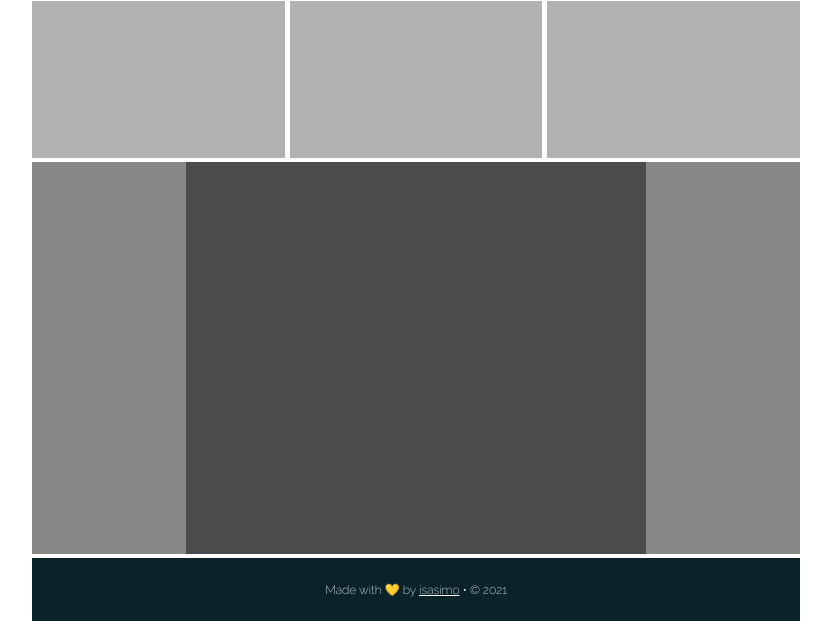
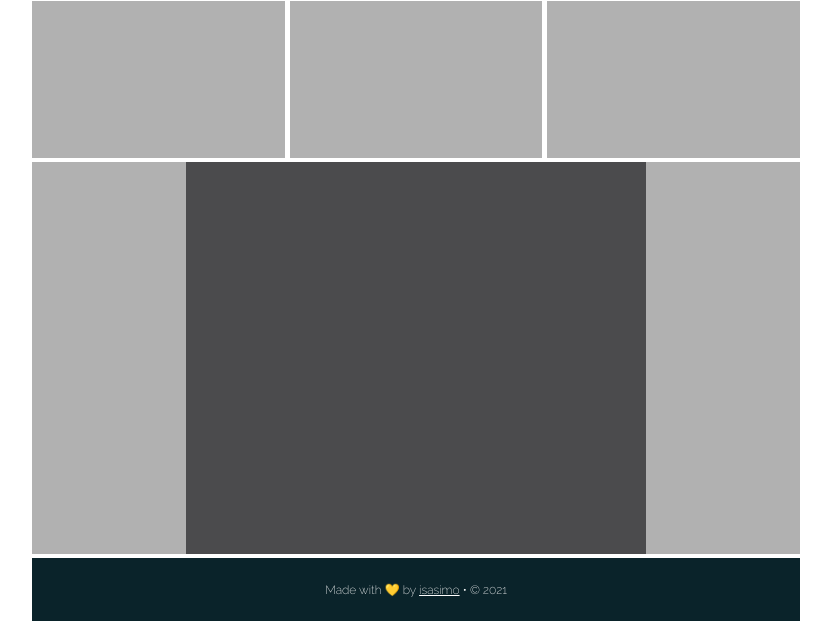
Before and after one commit to isasimo-itacademy/vue-sprint1-tasca2, a plain HTML site: page index.html in a window 1280 px wide. Shown: the part 179-800 px from the top of the page, without its empty margins (224-1055 px from the left). Drawn offline with Linux system fonts and the light colour scheme.

Commit message:
changed color

```diff
--- a/styles.css
+++ b/styles.css
@@ -108,7 +108,7 @@
 
 .main-section {
   flex-basis: 50%;
-  background-color: #888888;
+  background-color: #b1b1b1;
 }
 
 .main-content {
```
